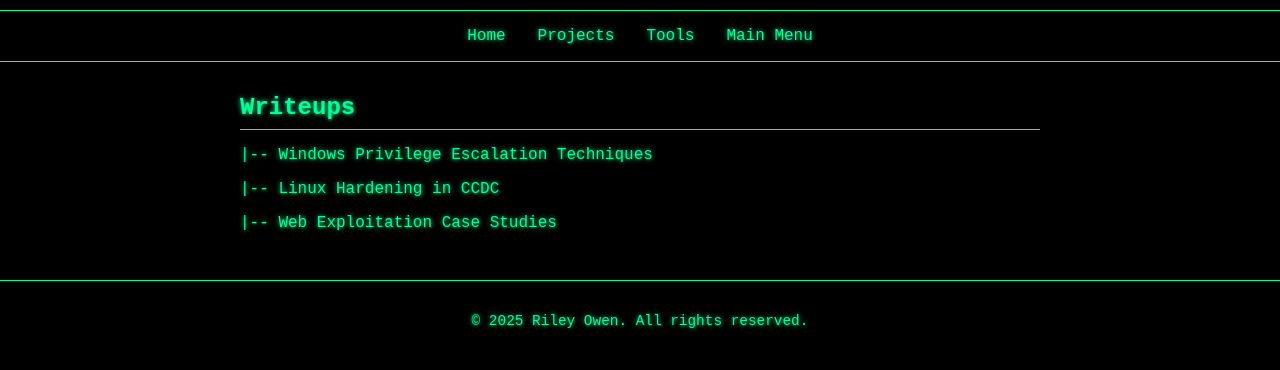
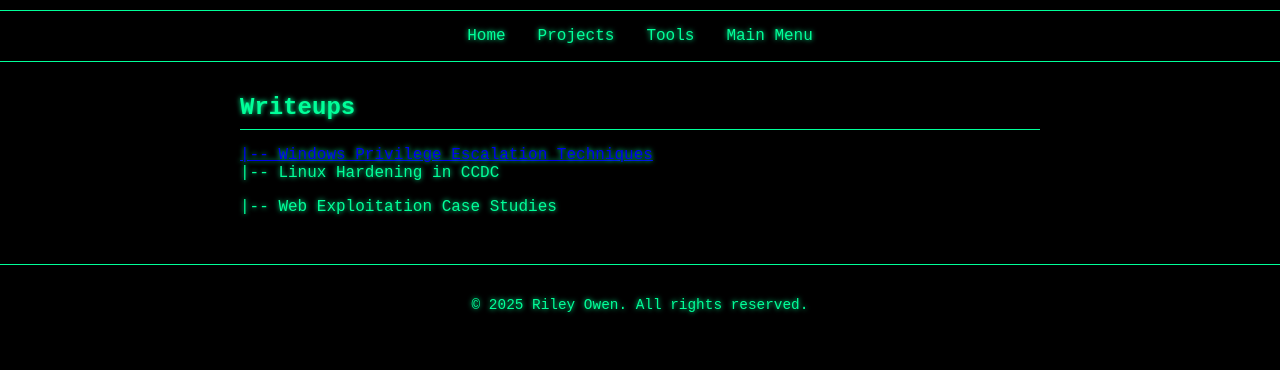
Before and after one commit to MagicMagoogul/studioellipsis, a plain HTML site: page Computing/tools.html in a window 1280 px wide. Shown: the part 108-478 px from the top of the page. Drawn offline with Linux system fonts and the light colour scheme.

Commit message:
Update tools.html

```diff
--- a/Computing/tools.html
+++ b/Computing/tools.html
@@ -119,7 +119,7 @@
     <section id="writeups">
       <h2>Writeups</h2>
       <ul class="project-list">
-        <li> |-- Windows Privilege Escalation Techniques</li>
+            <a href="Tools/Red.html" class="nav-link">|-- Windows Privilege Escalation Techniques</a>
         <li> |-- Linux Hardening in CCDC</li>
         <li> |-- Web Exploitation Case Studies</li>
       </ul>
```
